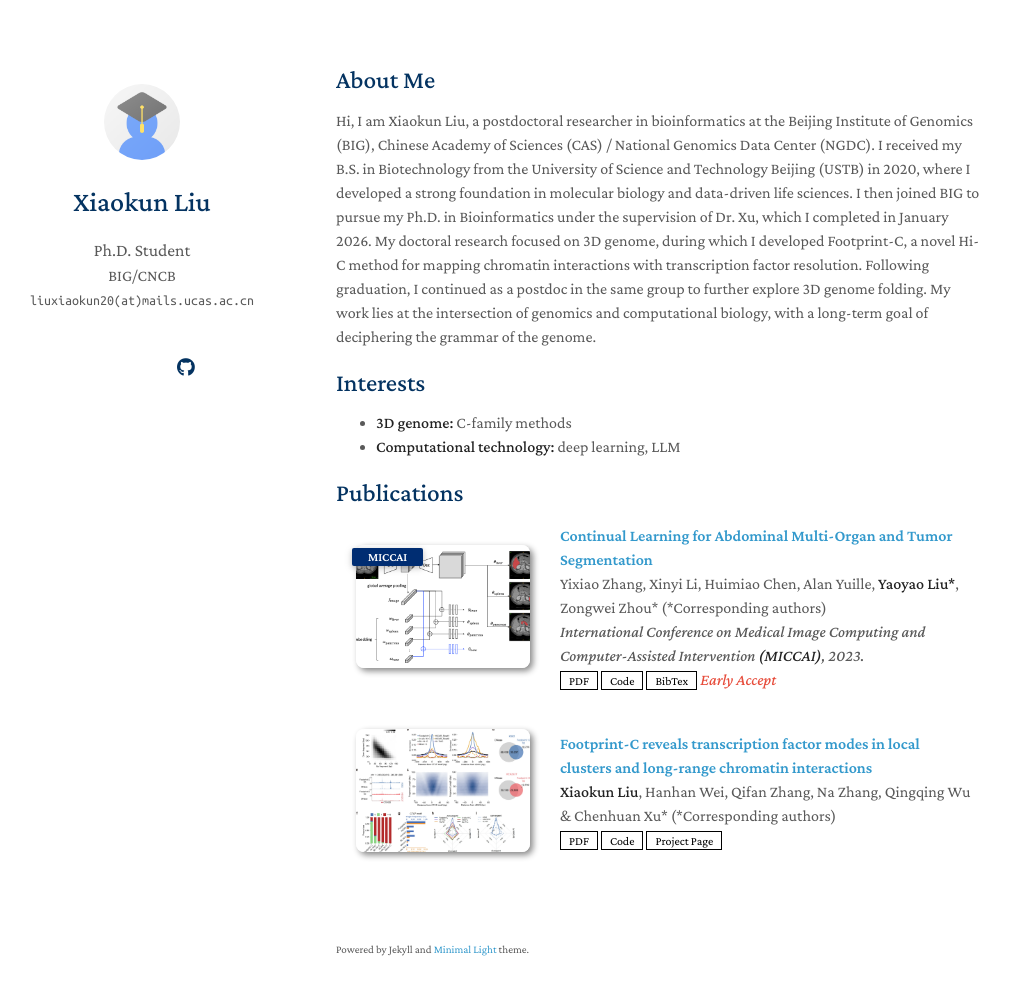
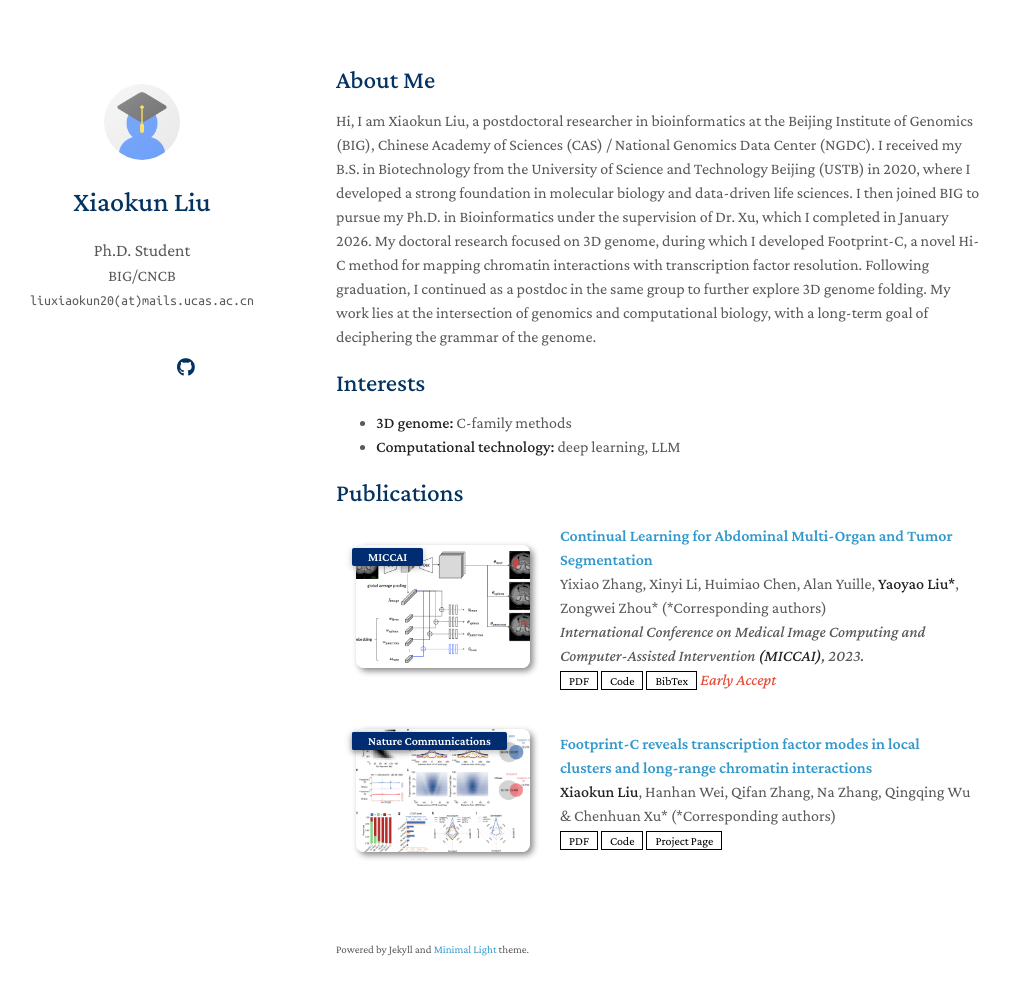
Before and after one commit to xiaokunliu01/xiaokunliu01.github.io, a Jekyll site: the page built from index.md, in a window 1280 px wide and 1030 px high. Shown: the top 995 px of the window, without its empty margins (134-1144 px from the left). Built offline with Jekyll 4.4.1, drawn with Linux system fonts in a browser that asks for light colours; a style sheet for code colours, icons or effects is not loaded; our own code applies the rules of GitHub Pages for plain Markdown files.

Commit message:
Update publications.yml

```diff
--- a/_data/publications.yml
+++ b/_data/publications.yml
@@ -12,7 +12,7 @@ main:
 
   - title: "Footprint-C reveals transcription factor modes in local clusters and long-range chromatin interactions"
     authors: <strong>Xiaokun Liu</strong>, Hanhan Wei, Qifan Zhang, Na Zhang, Qingqing Wu & Chenhuan Xu* (*Corresponding authors)
-    #conference_short : CVPR
+    conference_short : CVPR
     Journal: Nature Communications
     pdf: https://www.nature.com/articles/s41467-024-55403-7.pdf
     code: https://github.com/xiaokunliu01/Footprint-C
```
